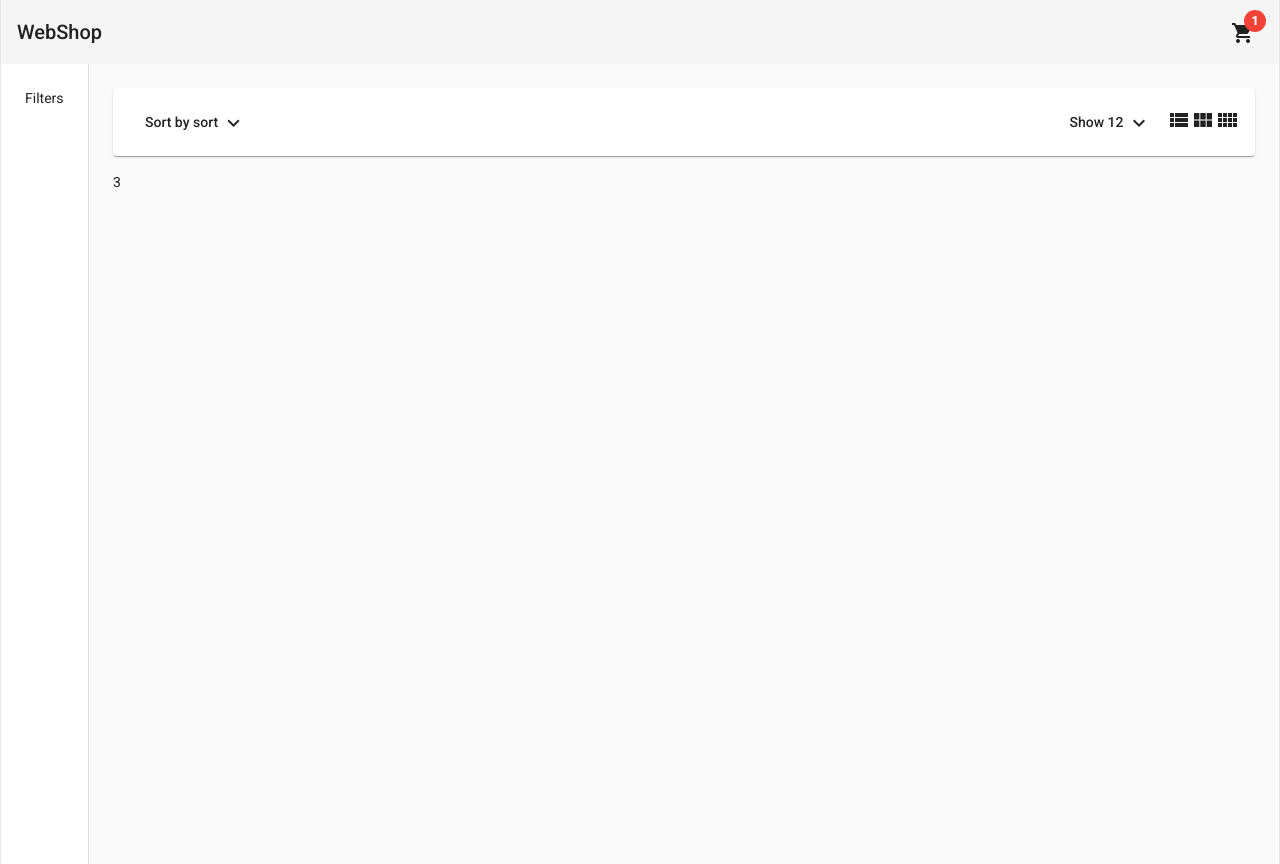
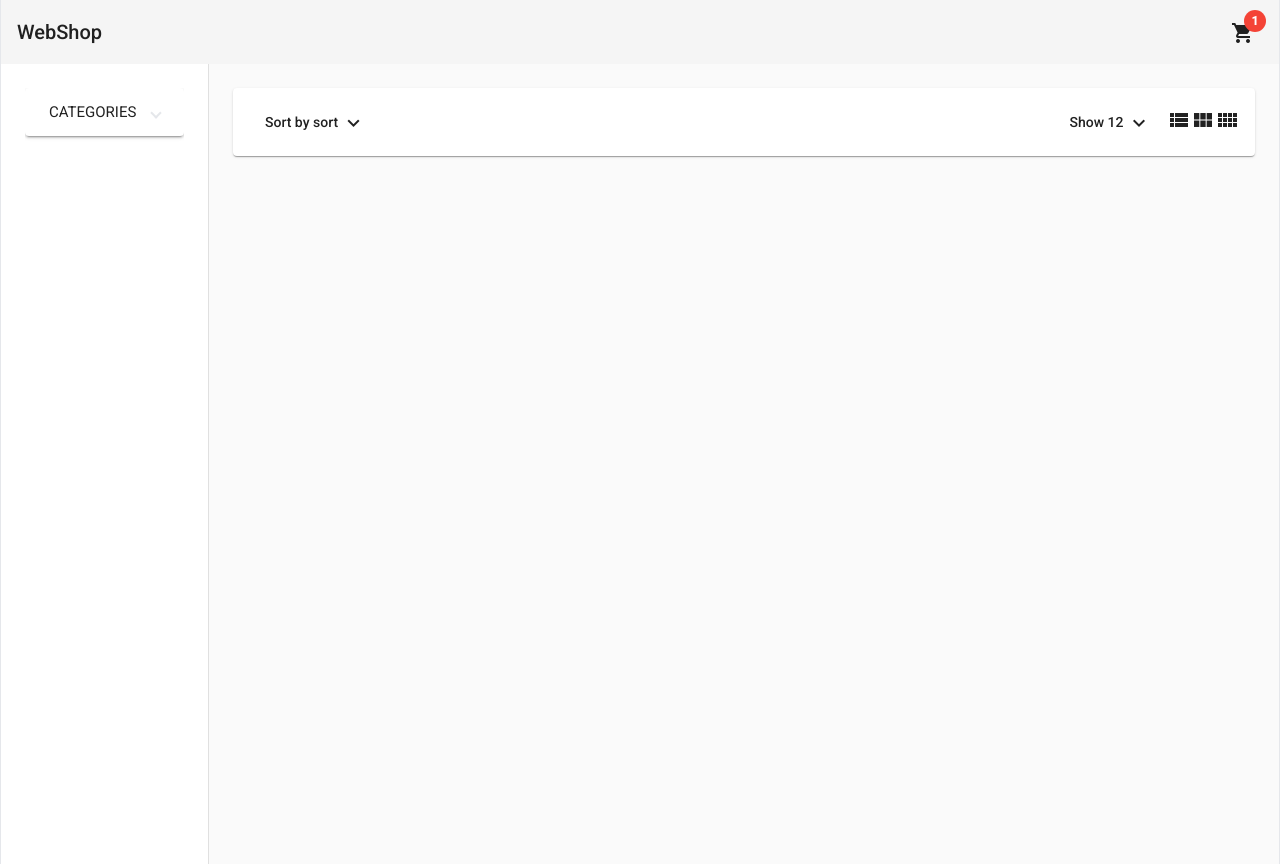
Before and after one commit to rmatej22/e-commerce, an Angular app: page /home in a window 1280 px wide. Built offline with nearby package versions, Linux system fonts and the light colour scheme.

Commit message:
add filter logic

```diff
--- a/src/app/app.module.ts
+++ b/src/app/app.module.ts
@@ -21,9 +21,10 @@
 import { HeaderComponent } from './shared/components/header/header.component';
 import { HomeComponent } from './pages/home/home.component';
 import { ProductsHeaderComponent } from './pages/home/components/products-header/products-header.component';
+import { FiltersComponent } from './pages/home/components/filters/filters.component';
 
 @NgModule({
-  declarations: [AppComponent, HeaderComponent, HomeComponent, ProductsHeaderComponent],
+  declarations: [AppComponent, HeaderComponent, HomeComponent, ProductsHeaderComponent, FiltersComponent],
   imports: [
     BrowserModule,
     AppRoutingModule,
--- /dev/null
+++ b/src/app/pages/home/components/filters/filters.component.html
@@ -0,0 +1,13 @@
+<mat-expansion-panel *ngIf="categories">
+    <mat-expansion-panel-header>
+        <mat-panel-title>CATEGORIES</mat-panel-title>
+    </mat-expansion-panel-header>
+    <mat-selection-list [multiple]="false">
+        <mat-list-option *ngFor="let category of categories"
+                         [value]="category">
+            <button (click)="onShowCategory(category)">
+                {{category}}
+            </button>
+        </mat-list-option>
+    </mat-selection-list>
+</mat-expansion-panel>
--- /dev/null
+++ b/src/app/pages/home/components/filters/filters.component.ts
@@ -0,0 +1,19 @@
+import { Component, EventEmitter, OnInit, Output } from "@angular/core";
+
+@Component({
+  selector: "app-filters",
+  templateUrl: "./filters.component.html",
+  styles: [],
+})
+export class FiltersComponent implements OnInit {
+  @Output() showCategory = new EventEmitter<string>();
+  categories = ['shoes', 'sports'];
+
+  constructor() {}
+
+  ngOnInit(): void {}
+
+  onShowCategory(category: string): void {
+    this.showCategory.emit(category);
+  }
+}
--- a/src/app/pages/home/home.component.html
+++ b/src/app/pages/home/home.component.html
@@ -3,10 +3,9 @@
     <mat-drawer mode="side"
                 opened
                 class="p-6">
-        <div>Filters</div>
+        <app-filters (showCategory)="onShowCategory($event)"></app-filters>
     </mat-drawer>
     <mat-drawer-content class="p-6">
         <app-products-header (columnsCountChange)="onColumnsChange($event)"></app-products-header>
-        {{cols}}
     </mat-drawer-content>
 </mat-drawer-container>
--- a/src/app/pages/home/home.component.ts
+++ b/src/app/pages/home/home.component.ts
@@ -6,6 +6,7 @@
 })
 export class HomeComponent implements OnInit {
   cols: number = 3;
+  category!: string | undefined;
 
   constructor() {}
 
@@ -14,4 +15,8 @@
   onColumnsChange(colsNumber: number): void {
     this.cols = colsNumber;
   }
+
+  onShowCategory(newCategory: string): void {
+    this.category = newCategory;
+  }
 }
```
